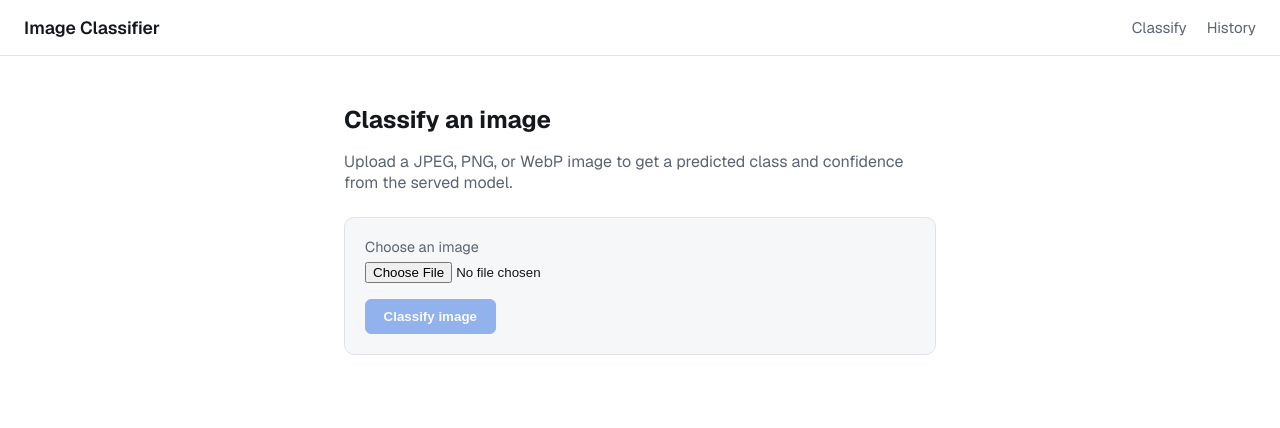
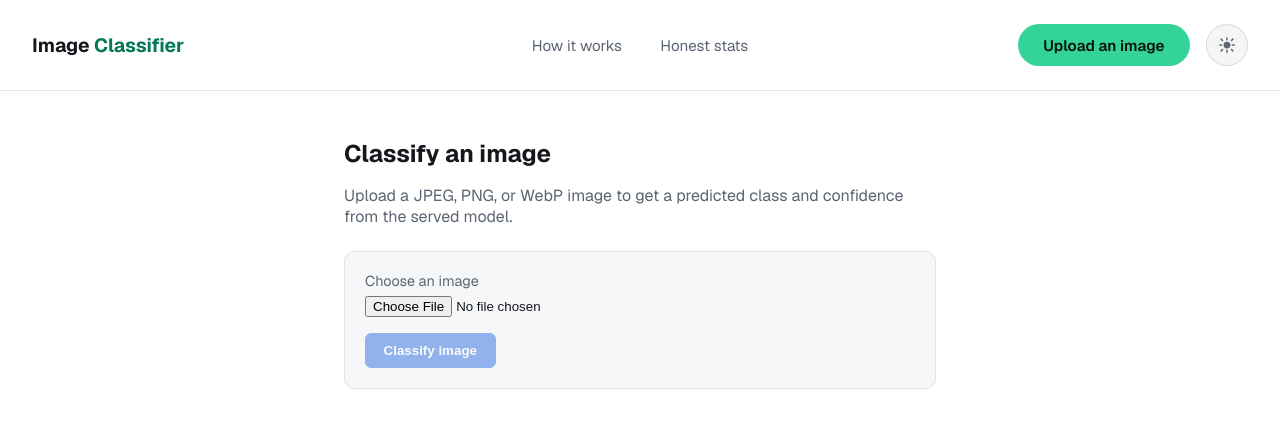
Before and after one commit to IshakAbdiazizHussen/Ai-image-classifer-, a Next.js app in the folder frontend/: page /upload in a window 1280 px wide. Shown: the top 428 px of the page. Built offline with nearby package versions, Linux system fonts and the light colour scheme; no server answers.

Commit message:
Arranging inside upload button after landing page

```diff
--- a/frontend/app/(app)/layout.tsx
+++ b/frontend/app/(app)/layout.tsx
@@ -1,19 +1,17 @@
-import Link from "next/link";
+import { LandingNav } from "@/components/LandingNav";
 
 // Route-group layout (URL is unaffected by the "(app)" folder name) —
-// scoped to /upload and /history only, so the functional app header
-// doesn't leak onto the marketing landing page at "/", which has its own
-// LandingNav instead.
+// scoped to /upload and /history. Now reuses LandingNav verbatim instead
+// of its own separate .site-header, so the nav (wordmark, links, theme
+// toggle, CTA) is identical everywhere, not just on "/". LandingNav's two
+// anchor links point at "/#how-it-works" / "/#honest-stats" (not bare
+// "#..."), so from here they navigate back to the landing page and land
+// on the right section, rather than doing nothing (no matching id exists
+// on this page).
 export default function AppLayout({ children }: { children: React.ReactNode }) {
   return (
     <>
-      <header className="site-header">
-        <span className="site-title">Image Classifier</span>
-        <nav>
-          <Link href="/upload">Classify</Link>
-          <Link href="/history">History</Link>
-        </nav>
-      </header>
+      <LandingNav />
       {children}
     </>
   );
--- a/frontend/app/globals.css
+++ b/frontend/app/globals.css
@@ -158,7 +158,11 @@ body {
 .page {
   max-width: 640px;
   margin: 0 auto;
-  padding: 2rem 1.5rem 4rem;
+  /* Top padding = the original 2rem + LandingNav's own measured height
+     (90px), now that /upload and /history use LandingNav too and it's
+     position:fixed — without this, content would sit underneath it. Same
+     fix as .hero's padding-top. */
+  padding: 7.625rem 1.5rem 4rem;
 }
 
 .page h1 {
--- a/frontend/components/LandingNav.tsx
+++ b/frontend/components/LandingNav.tsx
@@ -1,12 +1,20 @@
 import Link from "next/link";
 import { ThemeToggle } from "@/components/ThemeToggle";
 
-// Landing-page-only nav (distinct from the "Classify"/"History" header used
-// on /upload and /history — see app/(app)/layout.tsx). Wordmark split into
-// a neutral half and a mint half, two anchor links, and a pill CTA into
-// the real app. ThemeToggle sets data-theme on <html>, so it themes every
-// page, not just this header — see globals.css's theme-token comment and
-// layout.tsx's beforeInteractive init script.
+// Shared nav — used on the landing page AND reused verbatim on /upload
+// and /history (see app/(app)/layout.tsx), so it's the same everywhere,
+// not landing-page-only. Wordmark split into a neutral half and a mint
+// half, two anchor links, and a pill CTA into the real app. ThemeToggle
+// sets data-theme on <html>, so it themes every page, not just this
+// header — see globals.css's theme-token comment and layout.tsx's
+// beforeInteractive init script.
+//
+// The two anchor links use "/#..." (not bare "#...") on purpose: those
+// sections only exist on "/". A bare "#how-it-works" would do nothing on
+// /upload or /history (no matching id there); "/#how-it-works" navigates
+// to the landing page and lands on the section, and still works as a
+// same-page scroll when already on "/" (unchanged pathname + new hash is
+// native browser behavior, doesn't force a reload).
 export function LandingNav() {
   return (
     <header className="landing-nav">
@@ -16,8 +24,8 @@ export function LandingNav() {
         </Link>
 
         <nav className="landing-nav-links">
-          <a href="#how-it-works">How it works</a>
-          <a href="#honest-stats">Honest stats</a>
+          <a href="/#how-it-works">How it works</a>
+          <a href="/#honest-stats">Honest stats</a>
         </nav>
 
         <div className="landing-nav-actions">
```
